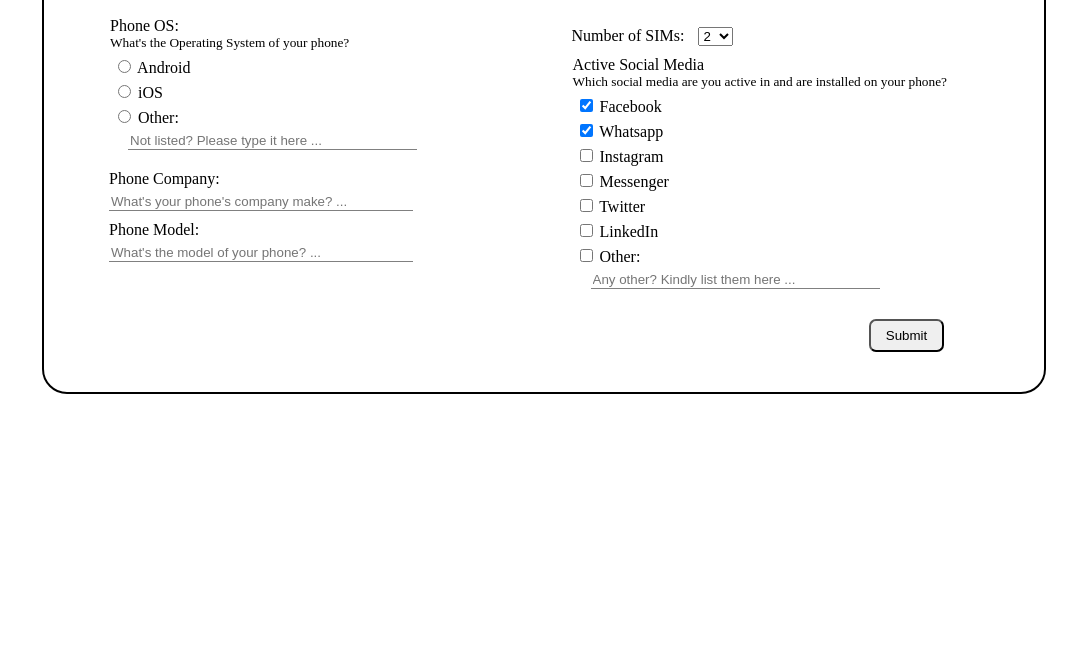
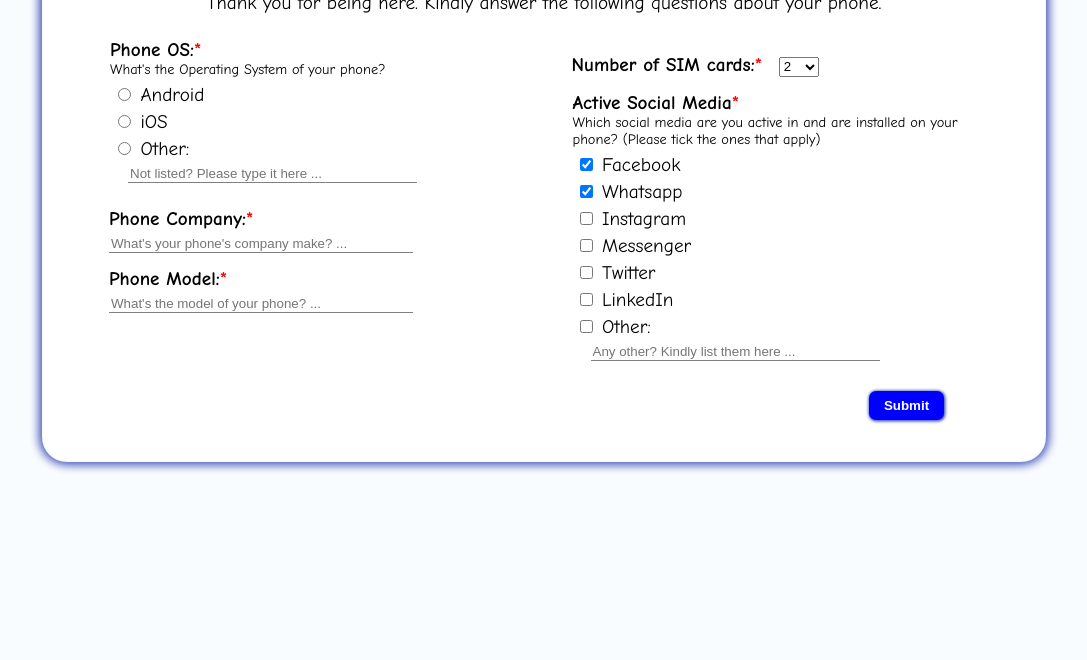
Before and after one commit to obumnwabude/day1-survey, a plain HTML site: page index.html in a window 1280 px wide. Shown: the part 140-800 px from the top of the page, without its empty margins (96-1183 px from the left). Drawn offline with Linux system fonts and the light colour scheme.

Commit message:
style fonts and colors

```diff
--- a/index.html
+++ b/index.html
@@ -3,6 +3,7 @@
 <head>
   <meta charset="utf-8">
   <meta name="viewport" content="width=device-width, initial-scale=1">
+  <link href="https://fonts.googleapis.com/css2?family=Comic+Neue:ital,wght@0,400;0,700;1,300&display=swap" rel="stylesheet">
   <link rel="stylesheet" type="text/css" href="styles.css">
   <title>Phone Survey Form</title>
 </head>
@@ -13,7 +14,7 @@
     <form>
       <div id="left-desktop">
         <fieldset>
-          <legend>Phone OS: <small>What's the Operating System of your phone?</small></legend>
+          <legend>Phone OS:<span class="required">*</span> <small>What's the Operating System of your phone?</small></legend>
           <label>
             <input type="radio" name="os" value="android" required>
             Android
@@ -25,21 +26,21 @@
           <label>
             <input type="radio" name="os" value="other">
             Other:
-            <input type="text" name="os-text" tabindex="-1" placeholder="Not listed? Please type it here ..." fieldset-text>
+            <input type="text" name="os-other" tabindex="-1" placeholder="Not listed? Please type it here ..." fieldset-text>
           </label>
         </fieldset>
         <label class="standalone standalone-text">
-          Phone Company:
+          Phone Company:<span class="required">*</span>
           <input type="text" name="company" placeholder="What's your phone's company make? ..." required minlength="5">
         </label>
         <label class="standalone standalone-text">
-          Phone Model:
+          Phone Model:<span class="required">*</span>
           <input type="text" name="model" placeholder="What's the model of your phone? ..." required minlength="3">
         </label>
       </div>
       <div id="right-desktop">
         <label class="standalone">
-          Number of SIMs:
+          Number of SIM cards:<span class="required">*</span>
           <select name="sims" required>
             <option value="1">1</option>
             <option value="2" selected>2</option>
@@ -48,7 +49,7 @@
           </select>
         </label>
         <fieldset>
-          <legend>Active Social Media <small>Which social media are you active in and are installed on your phone?</small></legend>
+          <legend>Active Social Media<span class="required">*</span> <small>Which social media are you active in and are installed on your phone? (Please tick the ones that apply)</small></legend>
           <label>
             <input type="checkbox" name="social" value="Facebook" checked>
             Facebook
--- a/styles.css
+++ b/styles.css
@@ -2,6 +2,13 @@
 html, body {
   margin: 0;
   padding: 0;
+  font-size: 16px;
+}
+
+body {
+  background-color: #f9fcff;
+  font-family: 'Comic Neue', cursive;
+  font-size: 1.2rem;
 }
 
 main {
@@ -9,18 +16,24 @@ main {
   width: 80%;
   padding: 15px;
   max-width: 450px;
-  border: 2px solid black;
+  border: 2px solid #f9fcff;
   border-radius: 15px;
   padding-bottom: 75px;
+  background-color: white;
+  box-shadow: 0 0 10px 3px #3F51B5;
 }
 
-h1, p {
+h1 {
   margin: 0;
   text-align: center;
+  font-weight: 700;
+  text-decoration: underline;
+  text-decoration-style: double;
 }
 
-h1 + p {
-  margin: 10px auto;
+p {
+  margin: 15px auto;
+  text-align: center;
 }
 
 fieldset {
@@ -28,9 +41,15 @@ fieldset {
   padding: 6px 12px 5px 12px;
 }
 
+legend {
+  font-weight: bold;
+}
+
 small {
   display: block;
   margin-bottom: -5px;
+  font-size: 0.9rem;
+  font-weight: 300;
 }
 
 label {
@@ -39,11 +58,16 @@ label {
 }
 
 label.standalone {
-  margin: 10px 15px;
+  margin: 15px 15px;
+  font-weight: 700;
 }
 
 label.standalone.standalone-text input {
   display: block;
+}
+
+span.required {
+  color: red;
 }
 
 input[type="text"] {
@@ -60,7 +84,8 @@ input[fieldset-text] {
 }
 
 select {
-  min-width: 35px;
+  min-width: 40px;
+  min-height: 20px;
   margin: 0 0 0 10px;
 }
 
@@ -70,7 +95,12 @@ button {
   max-width: 75px;
   min-width: 75px;
   padding: 7px 0;
+  border: none;
   border-radius: 7px;
+  color: white;
+  background-color: #0000FF;
+  box-shadow: 0.5px 0.5px 3px 1px #3F51B5;
+  font-weight: 700;
 }
 
 /* make the form two columns in desktop */
```
